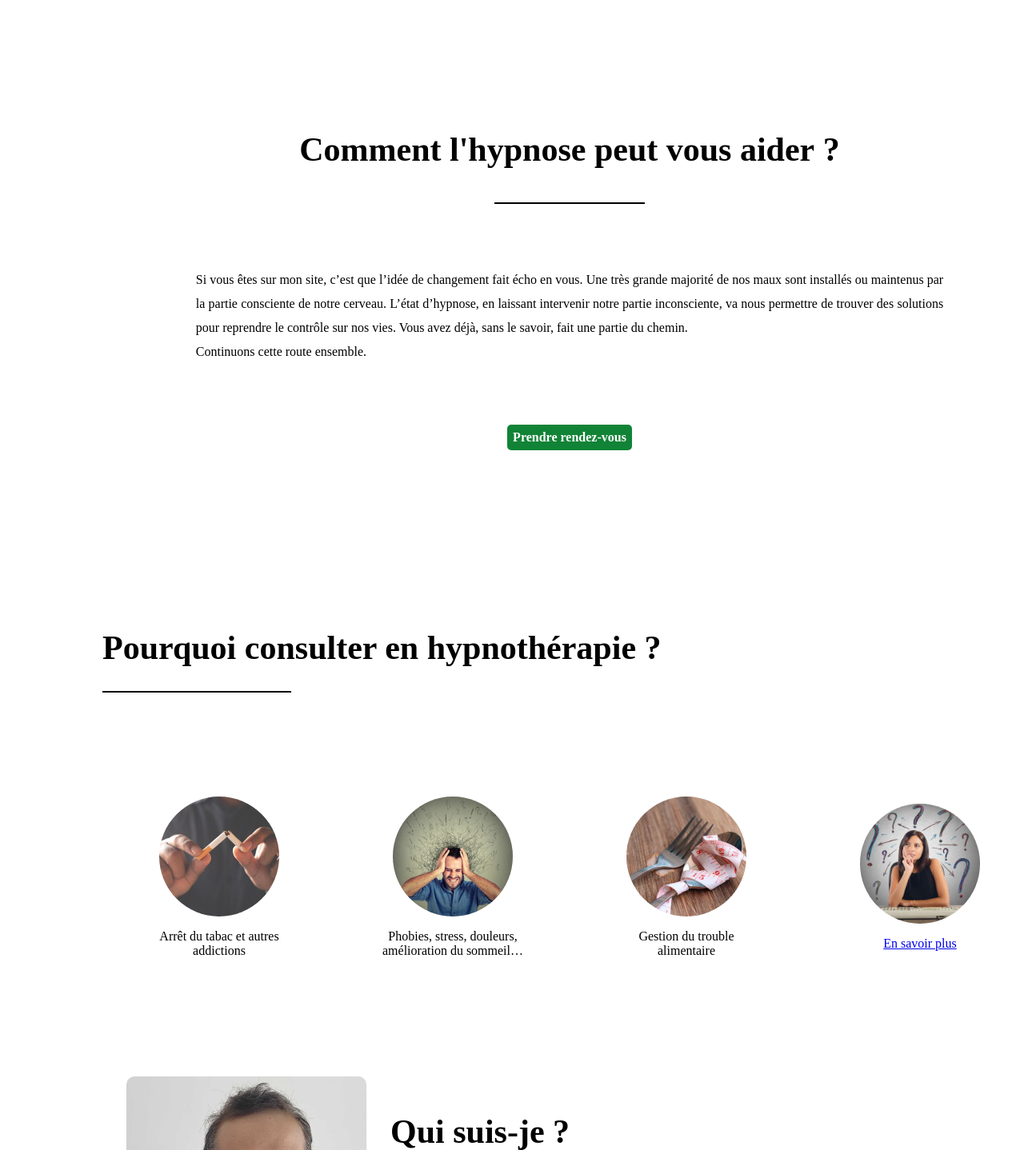
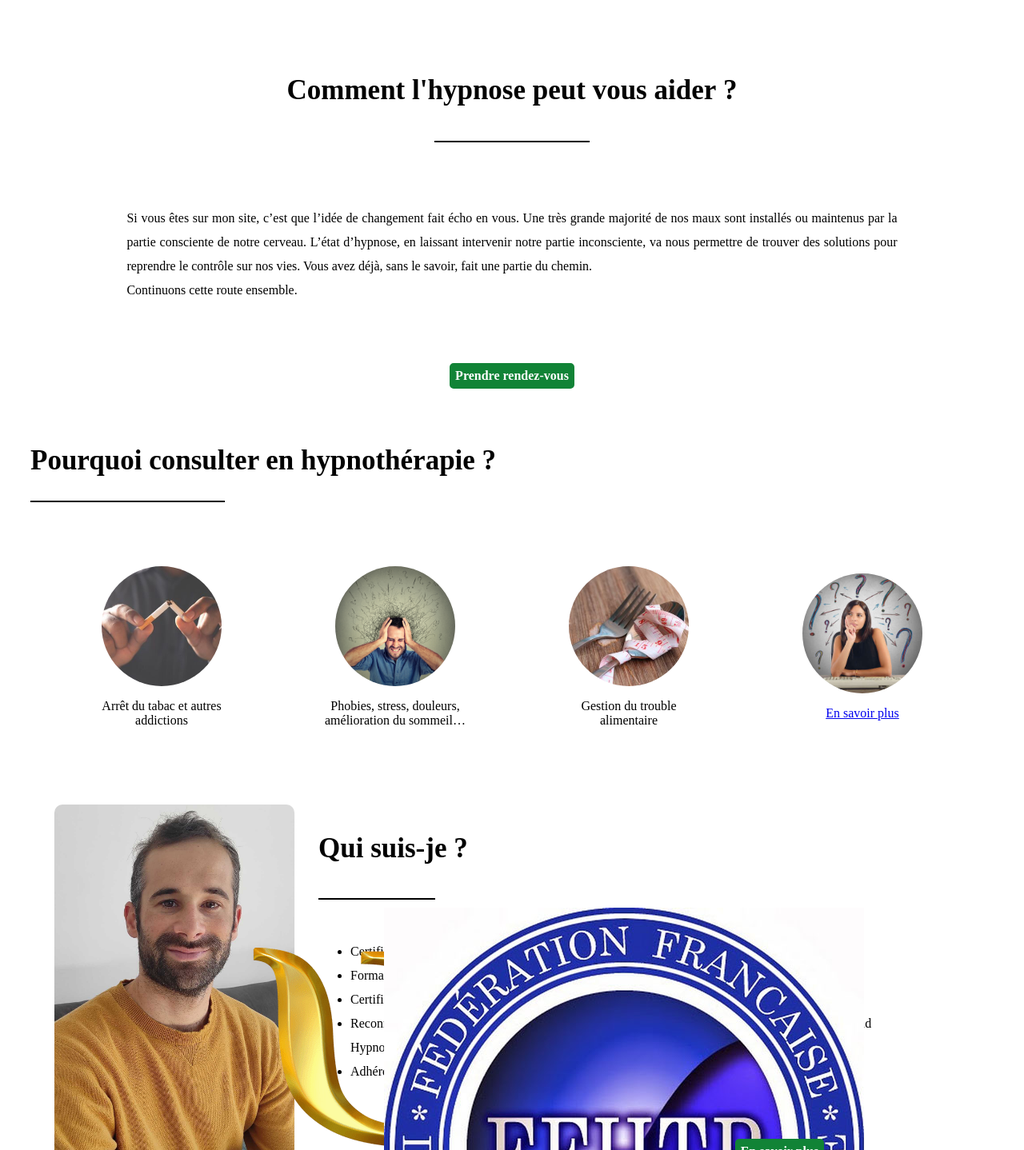
Before and after one commit to nicoriera/hypnose-frontend, a React (Create React App) app: page / in a window 1280 px wide. Shown: the part 892-2330 px from the top of the page at 80% size. Built offline with nearby package versions, Linux system fonts and the light colour scheme; a web font is replaced by a local one; what google-maps-react would draw is missing.

Commit message:
redux white space between div

```diff
--- a/src/App.css
+++ b/src/App.css
@@ -15,7 +15,7 @@
 }
 
 h1 {
-  font-size: 42px;
+  font-size: 35px;
   margin: 2em 0 0.5em 0;
 }
 .site-container {
@@ -149,12 +149,11 @@ h1 {
   background-position: center;
   background-repeat: no-repeat;
   background-size: cover;
-  margin-top: 60px;
+  margin-top: 90px;
 }
 .container-accueil {
   display: flex;
-  padding: 100px;
-  margin: 20px;
+  padding: 30px;
   width: 0 auto;
   max-width: 100%;
 }
@@ -179,14 +178,14 @@ h1 {
   display: flex;
   flex-direction: column;
   align-items: center;
-  height: calc(30% - 20px);
+  height:  auto;
   box-sizing:border-box;
 }
-.accueil-pourquoi, .accueil-qui, .accueil-contact{
+.accueil-pourquoi, .accueil-qui, .accueil-contact {
   display: flex;
   flex-direction: column;
   justify-content: left;
-  height: calc(30% - 20px);
+  height: auto;
   box-sizing:border-box;
 }
 .accueil-text-presentation {
@@ -214,7 +213,7 @@ h1 {
   display: flex;
   justify-content: space-around;
   align-items: center;
-  margin: 100px 0;
+  margin: 50px 0 ;
 }
 .accueil-pourquoi-bloc {
   display: flex;
@@ -249,7 +248,7 @@ h1 {
   line-height: var(--line-height);
 }
 .accueil-qui-text ul {
-  margin: 60px 0;
+  margin: 20px 0 40px 0;
 }
 .accueil-qui-bloc {
   display: flex;
```
